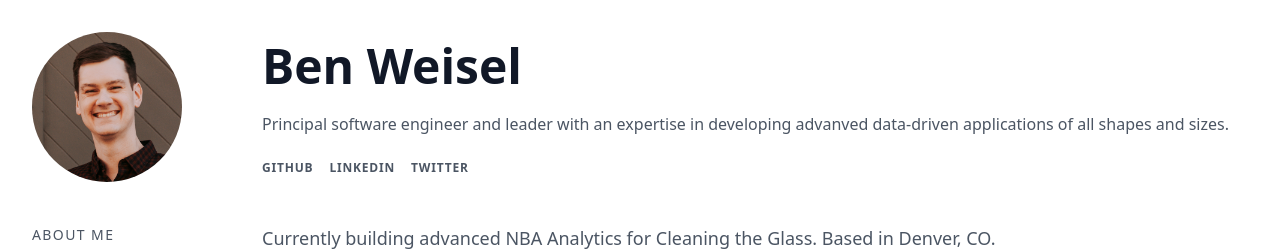
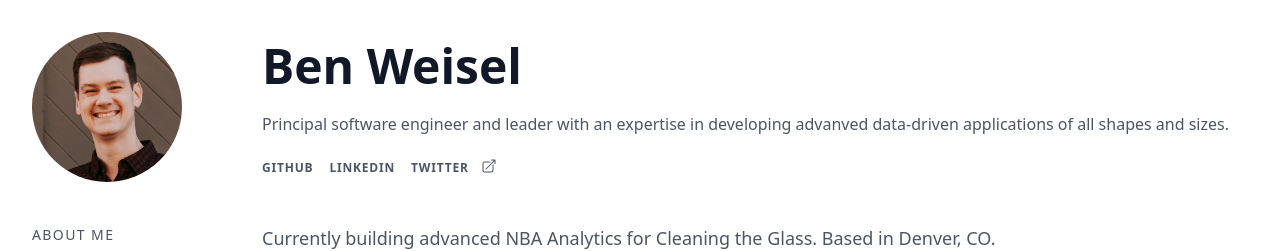
Before and after one commit to bweisel/personal-site, a Nuxt app: page / in a window 1280 px wide. Shown: the top 251 px of the page. Built offline with nearby package versions, Linux system fonts and the light colour scheme.

Commit message:
Add external link icon

```diff
--- a/components/Header.vue
+++ b/components/Header.vue
@@ -33,7 +33,7 @@
             LinkedIn
           </NuxtLink>
         </li>
-        <li class="inline list-none pr-4">
+        <li class="inline list-none pr-3">
           <NuxtLink
             class="inline-block py-2 font-semibold text-xs text-gray-600 hover:text-black"
             :to="profile.twitter"
@@ -41,12 +41,18 @@
             Twitter
           </NuxtLink>
         </li>
+        <li class="inline list-none">
+          <ArrowTopRightOnSquareIcon
+            class="inline-block -mt-1 h-4 w-4 text-gray-600"
+          />
+        </li>
       </ul>
     </div>
   </div>
 </template>
 
 <script setup>
+import { ArrowTopRightOnSquareIcon } from "@heroicons/vue/24/solid";
 const props = defineProps({
   profile: {
     type: Object,
--- a/package.json
+++ b/package.json
@@ -15,5 +15,8 @@
     "nuxt": "^3.7.3",
     "postcss": "^8.4.30",
     "tailwindcss": "^3.3.3"
+  },
+  "dependencies": {
+    "@heroicons/vue": "^2.0.18"
   }
 }
```
Also changed, not shown: 1 other file (tests, documents, lock files or other folders).
